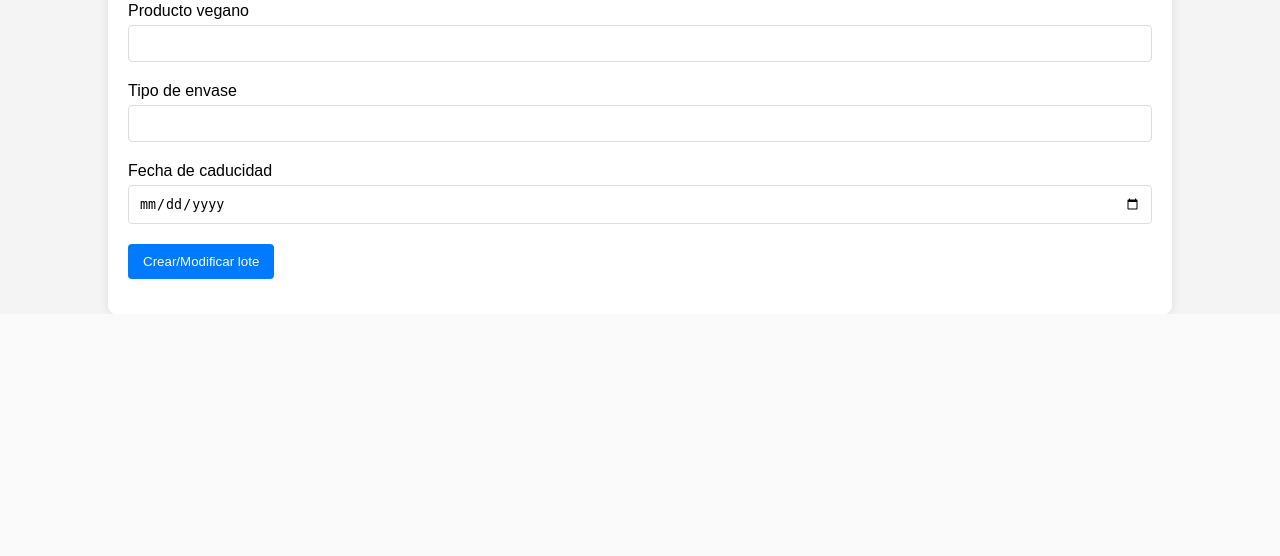
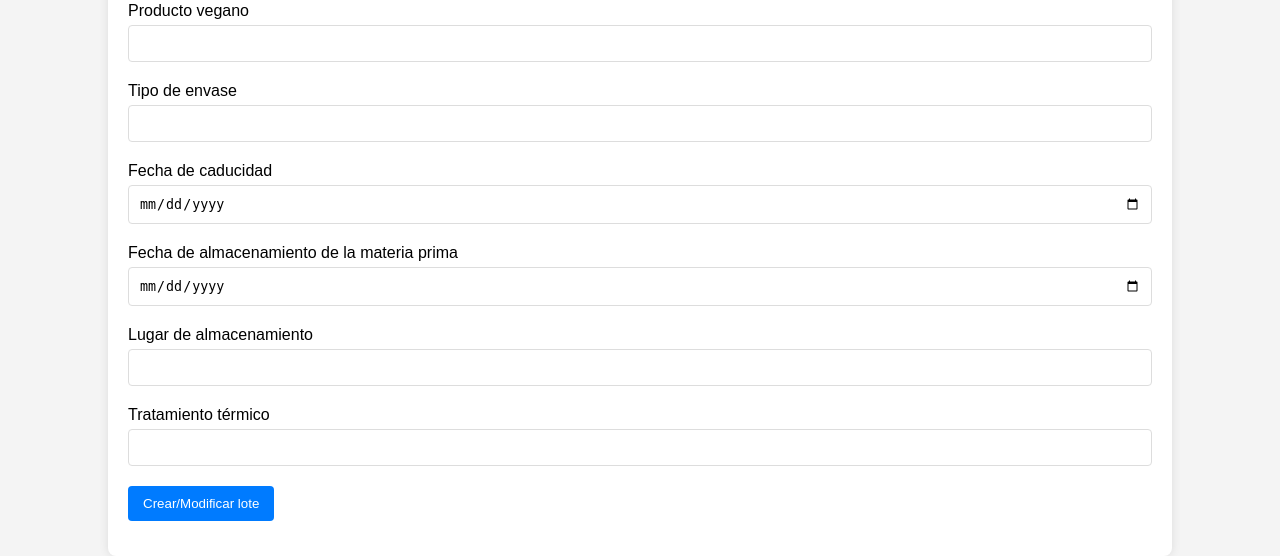
Before and after one commit to Tknika/Blockchain-FPEuskadi, a Flask app: page /manage_forms in a window 1280 px wide. Shown: the part 1564-2120 px from the top of the page. Before the commit the page ends 1878 px from the top, so only its background shows below. Run offline with Flask 3, Linux system fonts and the light colour scheme; the visitor is signed in with stand-in values (Sample User, id 1); data that the repository does not hold is empty; parts of the project's set-up code (start-up, migrations or seed data) failed here and were passed over.

Commit message:
añadir campos que faltaban

```diff
--- a/Garapena/Pilotoak/EtiketaAPP/etiketa.py
+++ b/Garapena/Pilotoak/EtiketaAPP/etiketa.py
@@ -83,11 +83,8 @@ def logout():
 @app.route('/manage_forms', methods=['GET', 'POST'])
 @login_required
 def manage_forms():
-    import sys
-    print(f"Estamos en manage_forms", file=sys.stderr)
     form = FormForm()
     if form.validate_on_submit():
-        print(f"Estamos en validate on submit", file=sys.stderr)
         new_form = Form(
             nombre_producto=form.nombre_producto.data,
             lote=form.lote.data,
@@ -127,7 +124,6 @@ def manage_forms():
             for err in errorMessages:
                 flash(f'Error en {fieldName}: {err}', 'error')
 
-    print(f"Estamos antes de la consulta de forms creados", file=sys.stderr)
     forms = Form.query.filter_by(user_id=current_user.id).all()
     return render_template('manage_forms.html', title='Procesos productivos', nuevo_editar='Nuevo lote', form=form, forms=forms)
 
@@ -157,6 +153,9 @@ def edit_form(form_id):
         form_to_edit.producto_vegano = form.producto_vegano.data
         form_to_edit.tipo_envase = form.tipo_envase.data
         form_to_edit.fecha_caducidad = form.fecha_caducidad.data
+        form_to_edit.fecha_almacenamiento_mp = form.fecha_almacenamiento_mp.data
+        form_to_edit.lugar_almacenamiento = form.lugar_almacenamiento.data
+        form_to_edit.tratamiento_termico = form.tratamiento_termico.data
         try:
             db.session.commit()
             flash('Datos actualizados correctamente.')
@@ -187,6 +186,13 @@ def edit_form(form_id):
         form.producto_vegano.data = form_to_edit.producto_vegano
         form.tipo_envase.data = form_to_edit.tipo_envase
         form.fecha_caducidad.data = form_to_edit.fecha_caducidad
+        form.fecha_almacenamiento_mp.data = form_to_edit.fecha_almacenamiento_mp
+        form.lugar_almacenamiento.data = form_to_edit.lugar_almacenamiento
+        form.tratamiento_termico.data = form_to_edit.tratamiento_termico
+    else:
+        for fieldName, errorMessages in form.errors.items():
+            for err in errorMessages:
+                flash(f'Error en {fieldName}: {err}', 'error')
 
     forms = Form.query.filter_by(user_id=current_user.id).all()
     return render_template('manage_forms.html', title='Procesos productivos', nuevo_editar='Editar lote', form=form, forms=forms, current_user=current_user)
--- a/Garapena/Pilotoak/EtiketaAPP/templates/manage_forms.html
+++ b/Garapena/Pilotoak/EtiketaAPP/templates/manage_forms.html
@@ -163,6 +163,27 @@
                 {% endfor %}
             </div>
             <div class="form-group">
+                {{ form.fecha_almacenamiento_mp.label }}<br>
+                {{ form.fecha_almacenamiento_mp(size=20) }}<br>
+                {% for error in form.fecha_almacenamiento_mp.errors %}
+                    <span style="color: red;">[{{ error }}]</span>
+                {% endfor %}
+            </div>
+            <div class="form-group">
+                {{ form.lugar_almacenamiento.label }}<br>
+                {{ form.lugar_almacenamiento(size=20) }}<br>
+                {% for error in form.lugar_almacenamiento.errors %}
+                    <span style="color: red;">[{{ error }}]</span>
+                {% endfor %}
+            </div>
+            <div class="form-group">
+                {{ form.tratamiento_termico.label }}<br>
+                {{ form.tratamiento_termico(size=20) }}<br>
+                {% for error in form.tratamiento_termico.errors %}
+                    <span style="color: red;">[{{ error }}]</span>
+                {% endfor %}
+            </div>
+            <div class="form-group">
                 {{ form.submit() }}
             </div>
         </form>
```
